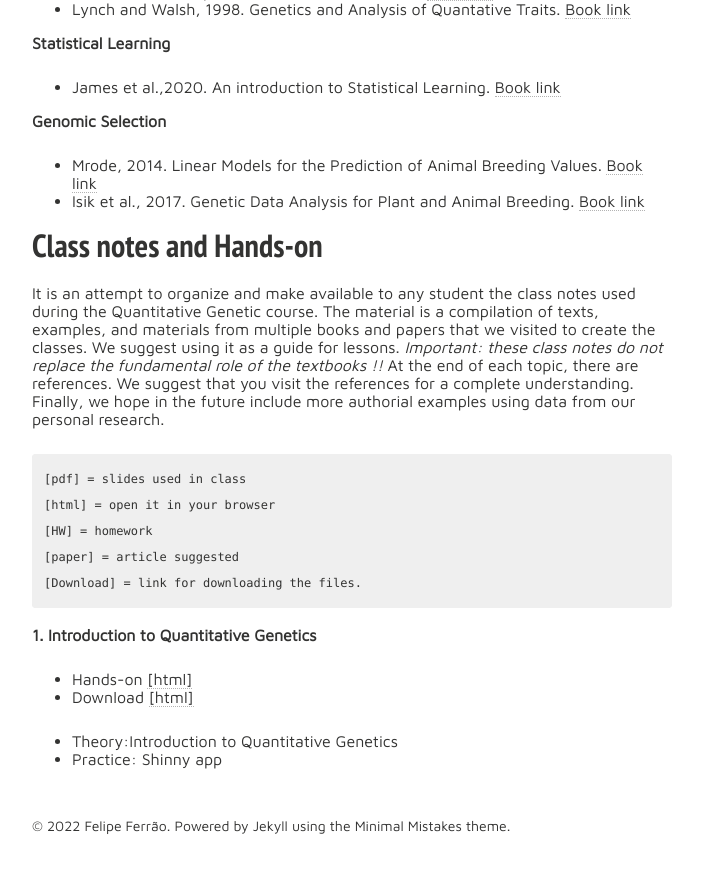
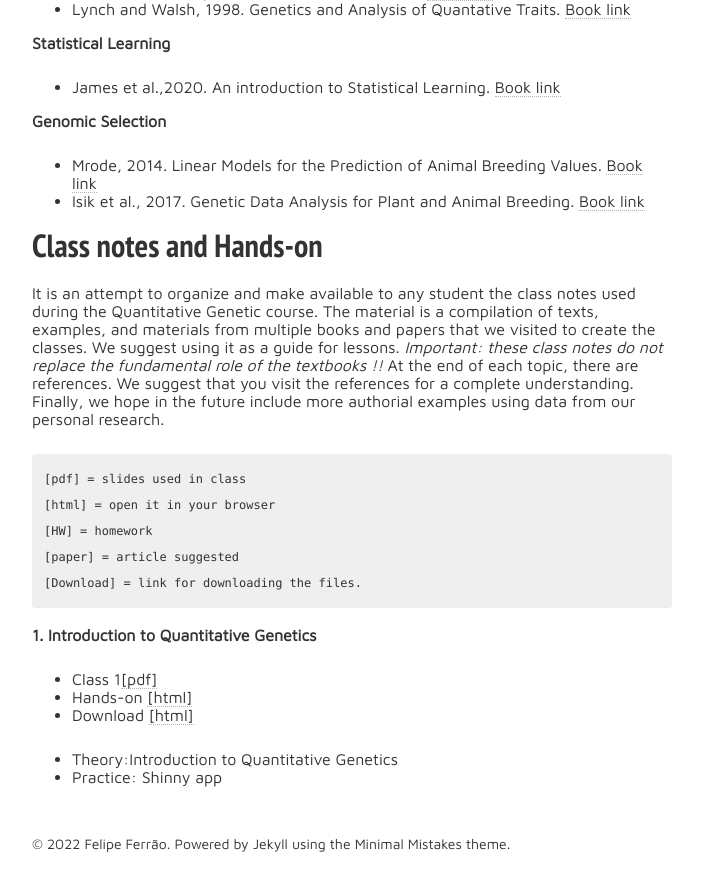
Before and after one commit to lfelipe-ferrao/lfelipe-ferrao.github.io, a Jekyll site: the page built from class/survey/index.md, in a window 1280 px wide and 900 px high, scrolled down 1128 px. Shown: the top 891 px of the window, without its empty margins (288-991 px from the left). Built offline with Jekyll 4.4.1, drawn with Linux system fonts in a browser that asks for light colours; nearby versions of some CDN libraries; our own code applies the rules of GitHub Pages for plain Markdown files.

Commit message:
Update index.md

````diff
--- a/class/survey/index.md
+++ b/class/survey/index.md
@@ -51,6 +51,7 @@ It is an attempt to organize and make available to any student the class notes u
 ```
 **1. Introduction to Quantitative Genetics**
 
+- Class 1[[pdf]](https://github.com/lfelipe-ferrao/lfelipe-ferrao.github.io/blob/master/class/survey/Class1_Introduction.pdf)
 - Hands-on [[html]](https://htmlpreview.github.io/?https://github.com/lfelipe-ferrao/lfelipe-ferrao.github.io/blob/master/class/survey/1.Introduction.html)
 - Download [[html]](https://minhaskamal.github.io/DownGit/#/home?url=https://github.com/lfelipe-ferrao/lfelipe-ferrao.github.io/blob/master/class/survey/1.Introduction.html)
 
````
